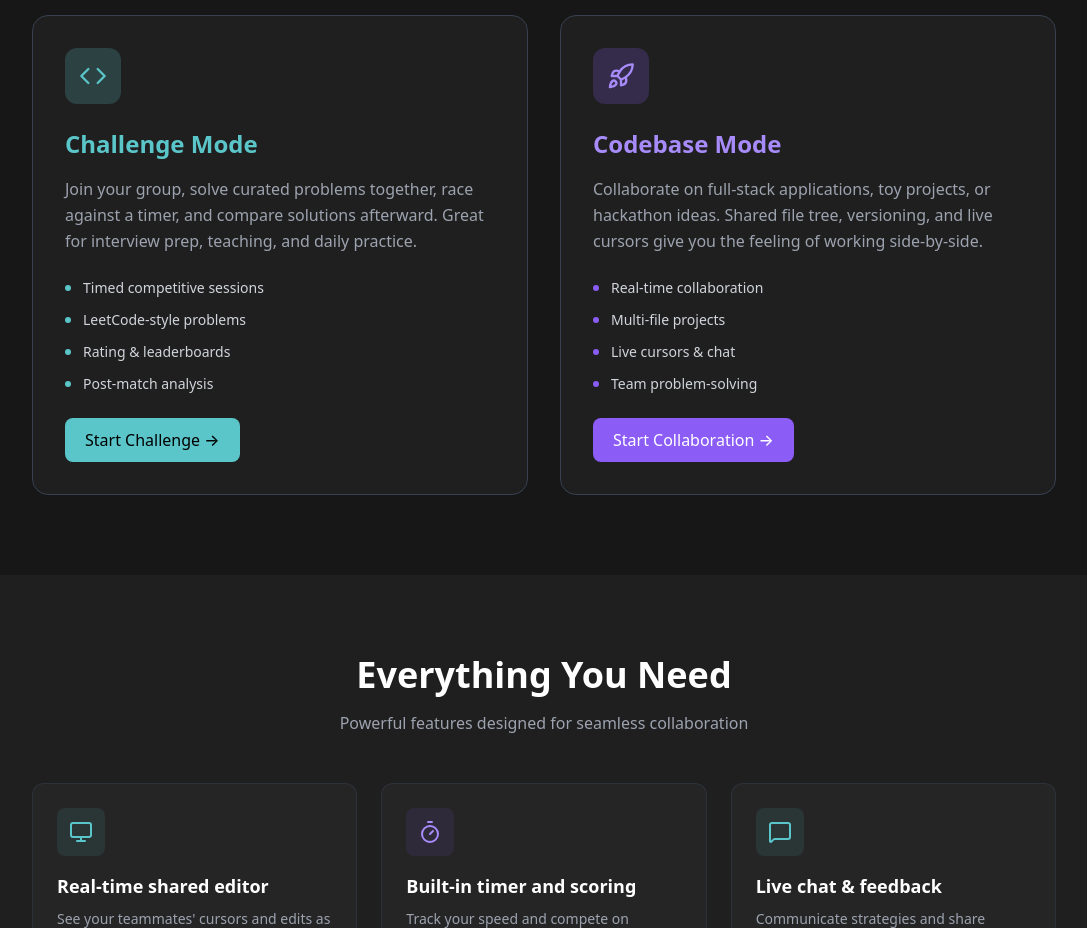
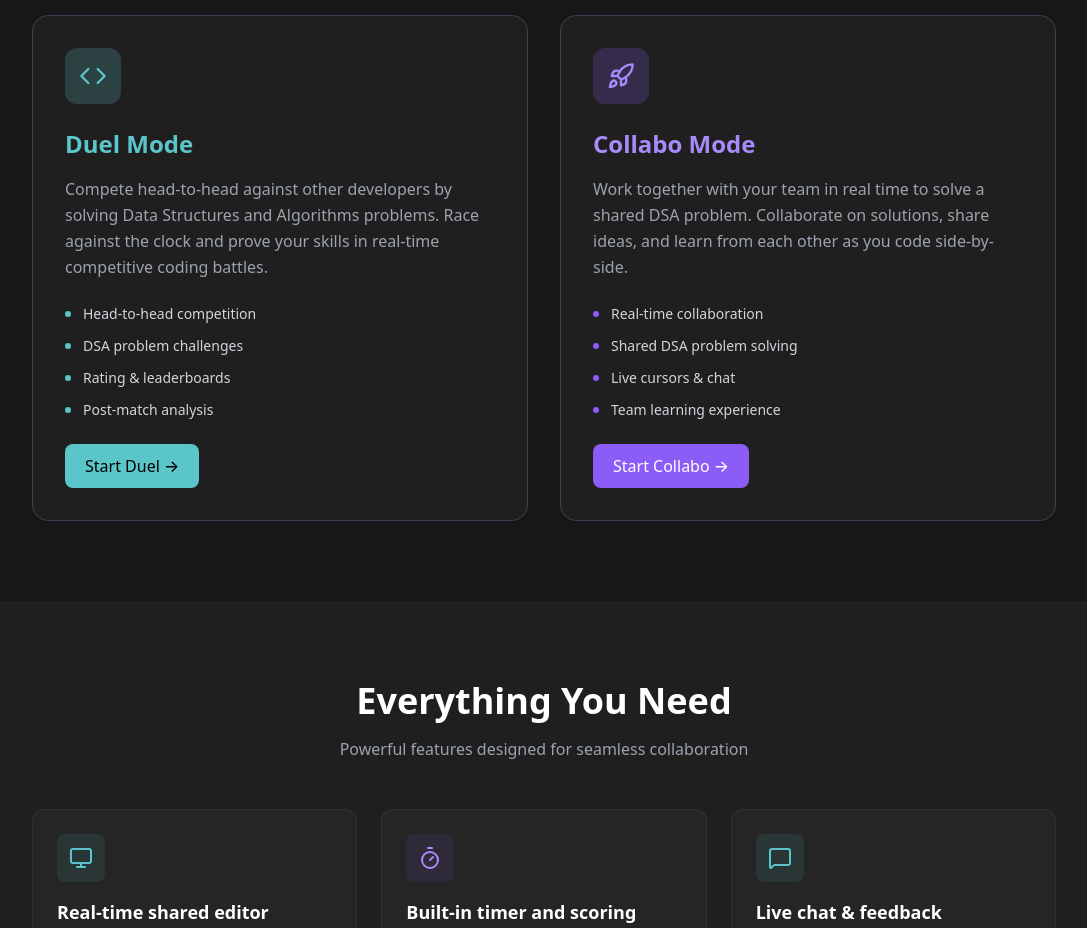
Before and after one commit to wmcqueensky/collabocode, a React (Vite) app in the folder web/: page / in a window 1280 px wide. Shown: the part 2040-2968 px from the top of the page, without its empty margins (96-1183 px from the left). Built offline with nearby package versions, Linux system fonts and the light colour scheme; no server answers.

Commit message:
Update content

```diff
--- a/web/src/pages/explore/index.tsx
+++ b/web/src/pages/explore/index.tsx
@@ -21,10 +21,10 @@ export default function ExplorePage() {
 
 				{/* Mode Selection Cards */}
 				<section className="grid md:grid-cols-2 gap-8 mb-24">
-					{/* Challenge Mode Card - Teal theme */}
+					{/* Duel Mode Card - Teal theme */}
 					<ExploreCard
-						title="Challenge Mode"
-						description="Solve coding challenges together with a timer. Perfect for interview preparation, algorithm practice, and educational sessions."
+						title="Duel Mode"
+						description="Compete head-to-head against other developers by solving Data Structures and Algorithms problems. Race against the clock and prove your skills in real-time competitive coding battles."
 						headerGradient="bg-gradient-to-r from-[#5bc6ca] to-[#48aeb3]"
 						headerContent={
 							<>
@@ -46,123 +46,50 @@ export default function ExplorePage() {
 						}
 						icon={<Code size={20} className="text-[#5bc6ca]" />}
 						features={[
-							{ icon: <Clock size={16} />, text: "Timed sessions" },
-							{ icon: <Users size={16} />, text: "2-4 participants" },
-							{ icon: <Star size={16} />, text: "Curated problems" },
-							{ icon: <Zap size={16} />, text: "Performance tracking" },
+							{ icon: <Clock size={16} />, text: "Timed battles" },
+							{ icon: <Users size={16} />, text: "2-4 competitors" },
+							{ icon: <Star size={16} />, text: "DSA problems" },
+							{ icon: <Zap size={16} />, text: "Live leaderboard" },
 						]}
-						footerText="20+ problem sets available"
+						footerText="20+ DSA problems available"
 						buttonText="Start Session"
 						buttonOnClick={() => setIsCompetitionModalOpen(true)}
-						tagText="Interview Prep & Problem Solving"
+						tagText="Competitive DSA Battles"
 						variant="teal"
 					/>
 
-					{/* Codebase Mode Card - Violet theme (harmonizes with teal) */}
+					{/* Collabo Mode Card - Violet theme (harmonizes with teal) */}
 					<ExploreCard
-						title="Codebase Mode"
-						description="Debug, review, and enhance codebases as a team. Perfect for solving tough problems together."
+						title="Collabo Mode"
+						description="Work together with your team in real time to solve a shared DSA problem. Collaborate on solutions, share ideas, and learn from each other as you code."
 						headerGradient="bg-gradient-to-r from-[#5b21b6] to-[#7c3aed]"
 						headerContent={
 							<>
 								<div className="absolute top-[20%] left-[15%] text-xl sm:text-2xl opacity-30 text-white font-mono whitespace-nowrap max-w-full">
-									/src
+									function solve()
 								</div>
 								<div className="absolute top-[40%] left-[30%] text-xl sm:text-2xl opacity-30 text-white font-mono whitespace-nowrap max-w-full">
-									/components
+									{"{ }"}
 								</div>
-								<div className="absolute bottom-[30%] left-[65%] text-xl sm:text-2xl opacity-30 text-white font-mono whitespace-nowrap max-w-full">
-									/pages
+								<div className="absolute bottom-[30%] left-[55%] text-xl sm:text-2xl opacity-30 text-white font-mono whitespace-nowrap max-w-full">
+									return result
 								</div>
 								<div className="absolute top-[25%] right-[15%] text-xl sm:text-2xl opacity-30 text-white font-mono whitespace-nowrap max-w-full">
-									index.js
+									//team
 								</div>
 							</>
 						}
 						icon={<Rocket size={20} className="text-[#a78bfa]" />}
 						features={[
-							{
-								icon: (
-									<svg
-										xmlns="http://www.w3.org/2000/svg"
-										width="16"
-										height="16"
-										viewBox="0 0 24 24"
-										fill="none"
-										stroke="currentColor"
-										strokeWidth="2"
-										strokeLinecap="round"
-										strokeLinejoin="round"
-									>
-										<path d="M14.5 2H6a2 2 0 0 0-2 2v16a2 2 0 0 0 2 2h12a2 2 0 0 0 2-2V7.5L14.5 2z" />
-										<polyline points="14 2 14 8 20 8" />
-									</svg>
-								),
-								text: "Shared file tree",
-							},
-							{
-								icon: (
-									<svg
-										xmlns="http://www.w3.org/2000/svg"
-										width="16"
-										height="16"
-										viewBox="0 0 24 24"
-										fill="none"
-										stroke="currentColor"
-										strokeWidth="2"
-										strokeLinecap="round"
-										strokeLinejoin="round"
-									>
-										<circle cx="12" cy="12" r="10" />
-										<line x1="12" y1="8" x2="12" y2="12" />
-										<line x1="12" y1="16" x2="12" y2="16" />
-									</svg>
-								),
-								text: "Live sync",
-							},
-							{
-								icon: (
-									<svg
-										xmlns="http://www.w3.org/2000/svg"
-										width="16"
-										height="16"
-										viewBox="0 0 24 24"
-										fill="none"
-										stroke="currentColor"
-										strokeWidth="2"
-										strokeLinecap="round"
-										strokeLinejoin="round"
-									>
-										<path d="M12 12C14.2091 12 16 10.2091 16 8C16 5.79086 14.2091 4 12 4C9.79086 4 8 5.79086 8 8C8 10.2091 9.79086 12 12 12Z" />
-										<path d="M18 20C18 17.7909 15.3137 16 12 16C8.68629 16 6 17.7909 6 20" />
-									</svg>
-								),
-								text: "Multi-user cursors",
-							},
-							{
-								icon: (
-									<svg
-										xmlns="http://www.w3.org/2000/svg"
-										width="16"
-										height="16"
-										viewBox="0 0 24 24"
-										fill="none"
-										stroke="currentColor"
-										strokeWidth="2"
-										strokeLinecap="round"
-										strokeLinejoin="round"
-									>
-										<circle cx="12" cy="12" r="10" />
-										<polyline points="12 6 12 12 16 14" />
-									</svg>
-								),
-								text: "Complex problems",
-							},
+							{ icon: <Users size={16} />, text: "2-4 collaborators" },
+							{ icon: <Zap size={16} />, text: "Real-time sync" },
+							{ icon: <Star size={16} />, text: "DSA problems" },
+							{ icon: <Clock size={16} />, text: "Shared editor" },
 						]}
-						footerText="5+ project-level problems"
+						footerText="20+ DSA problems available"
 						buttonText="Start Collaboration"
 						buttonOnClick={() => setIsCollaborationModalOpen(true)}
-						tagText="Project Development & Collaboration"
+						tagText="Team Problem Solving & Learning"
 						variant="violet"
 					/>
 				</section>
--- a/web/src/pages/home/components/HowItWorks.tsx
+++ b/web/src/pages/home/components/HowItWorks.tsx
@@ -15,7 +15,7 @@ const HowItWorks = () => {
 				</div>
 
 				<div className="grid grid-cols-1 md:grid-cols-2 gap-8">
-					{/* Challenge Mode - Teal */}
+					{/* Duel Mode - Teal */}
 					<div className="group relative bg-[#1f1f1f] rounded-2xl p-8 border border-gray-700 hover:border-[#5bc6ca]/50 transition-all duration-300">
 						{/* Glow effect on hover */}
 						<div className="absolute inset-0 bg-[#5bc6ca]/5 rounded-2xl opacity-0 group-hover:opacity-100 transition-opacity duration-300" />
@@ -26,23 +26,23 @@ const HowItWorks = () => {
 							</div>
 
 							<h3 className="text-2xl font-bold text-[#5bc6ca] mb-4">
-								Challenge Mode
+								Duel Mode
 							</h3>
 
 							<p className="text-gray-400 mb-6 leading-relaxed">
-								Join your group, solve curated problems together, race against a
-								timer, and compare solutions afterward. Great for interview
-								prep, teaching, and daily practice.
+								Compete head-to-head against other developers by solving Data
+								Structures and Algorithms problems. Race against the clock and
+								prove your skills in real-time competitive coding battles.
 							</p>
 
 							<ul className="space-y-3 text-sm text-gray-300">
 								<li className="flex items-center">
 									<span className="w-1.5 h-1.5 rounded-full bg-[#5bc6ca] mr-3" />
-									Timed competitive sessions
+									Head-to-head competition
 								</li>
 								<li className="flex items-center">
 									<span className="w-1.5 h-1.5 rounded-full bg-[#5bc6ca] mr-3" />
-									LeetCode-style problems
+									DSA problem challenges
 								</li>
 								<li className="flex items-center">
 									<span className="w-1.5 h-1.5 rounded-full bg-[#5bc6ca] mr-3" />
@@ -56,13 +56,13 @@ const HowItWorks = () => {
 
 							<a href="/explore" className="inline-block mt-6">
 								<button className="px-5 py-2.5 bg-[#5bc6ca] text-black font-medium rounded-lg hover:bg-[#48aeb3] transition">
-									Start Challenge →
+									Start Duel →
 								</button>
 							</a>
 						</div>
 					</div>
 
-					{/* Codebase Mode - Violet */}
+					{/* Collabo Mode - Violet */}
 					<div className="group relative bg-[#1f1f1f] rounded-2xl p-8 border border-gray-700 hover:border-[#8b5cf6]/50 transition-all duration-300">
 						{/* Glow effect on hover */}
 						<div className="absolute inset-0 bg-[#8b5cf6]/5 rounded-2xl opacity-0 group-hover:opacity-100 transition-opacity duration-300" />
@@ -73,13 +73,13 @@ const HowItWorks = () => {
 							</div>
 
 							<h3 className="text-2xl font-bold text-[#a78bfa] mb-4">
-								Codebase Mode
+								Collabo Mode
 							</h3>
 
 							<p className="text-gray-400 mb-6 leading-relaxed">
-								Collaborate on full-stack applications, toy projects, or
-								hackathon ideas. Shared file tree, versioning, and live cursors
-								give you the feeling of working side-by-side.
+								Work together with your team in real time to solve a shared DSA
+								problem. Collaborate on solutions, share ideas, and learn from
+								each other as you code side-by-side.
 							</p>
 
 							<ul className="space-y-3 text-sm text-gray-300">
@@ -89,7 +89,7 @@ const HowItWorks = () => {
 								</li>
 								<li className="flex items-center">
 									<span className="w-1.5 h-1.5 rounded-full bg-[#8b5cf6] mr-3" />
-									Multi-file projects
+									Shared DSA problem solving
 								</li>
 								<li className="flex items-center">
 									<span className="w-1.5 h-1.5 rounded-full bg-[#8b5cf6] mr-3" />
@@ -97,13 +97,13 @@ const HowItWorks = () => {
 								</li>
 								<li className="flex items-center">
 									<span className="w-1.5 h-1.5 rounded-full bg-[#8b5cf6] mr-3" />
-									Team problem-solving
+									Team learning experience
 								</li>
 							</ul>
 
 							<a href="/explore" className="inline-block mt-6">
 								<button className="px-5 py-2.5 bg-[#8b5cf6] text-white font-medium rounded-lg hover:bg-[#7c3aed] transition">
-									Start Collaboration →
+									Start Collabo →
 								</button>
 							</a>
 						</div>
```
